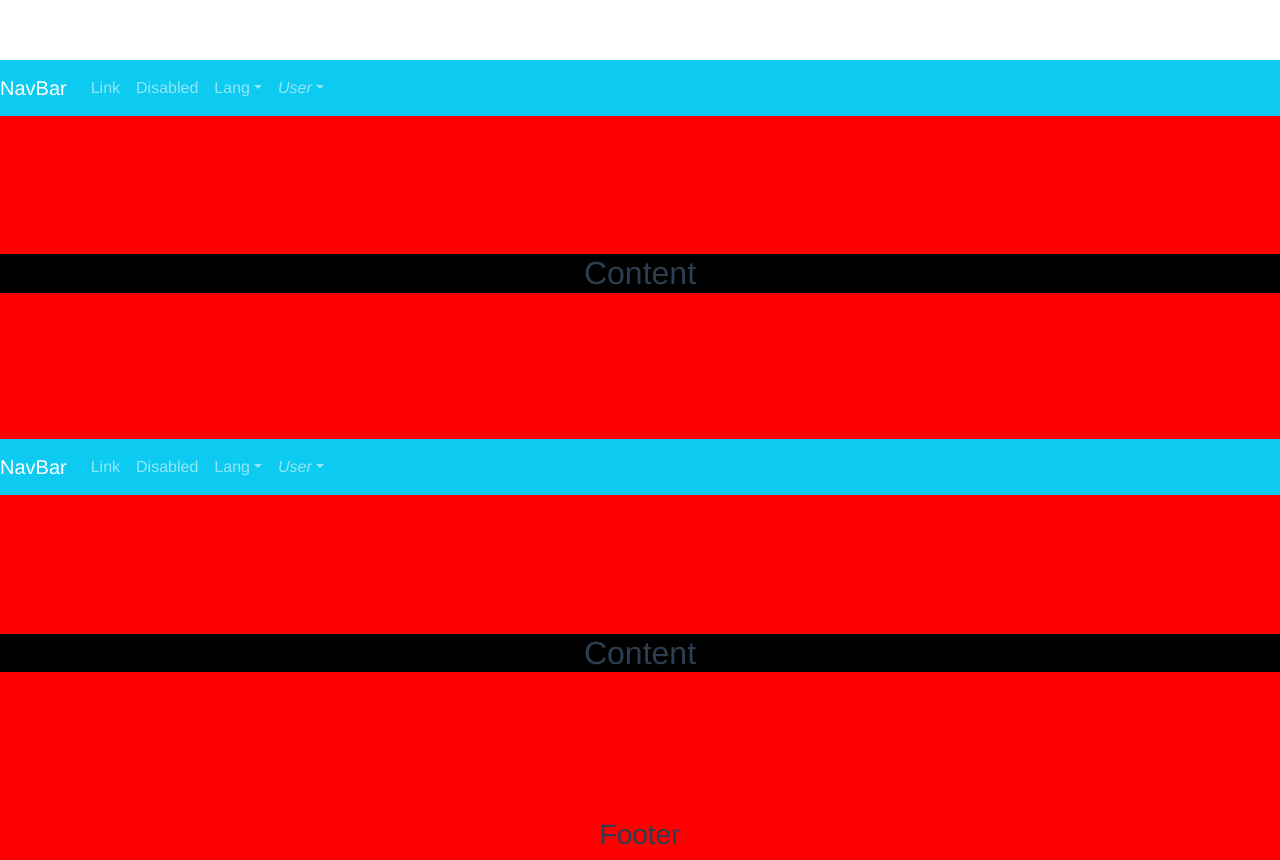
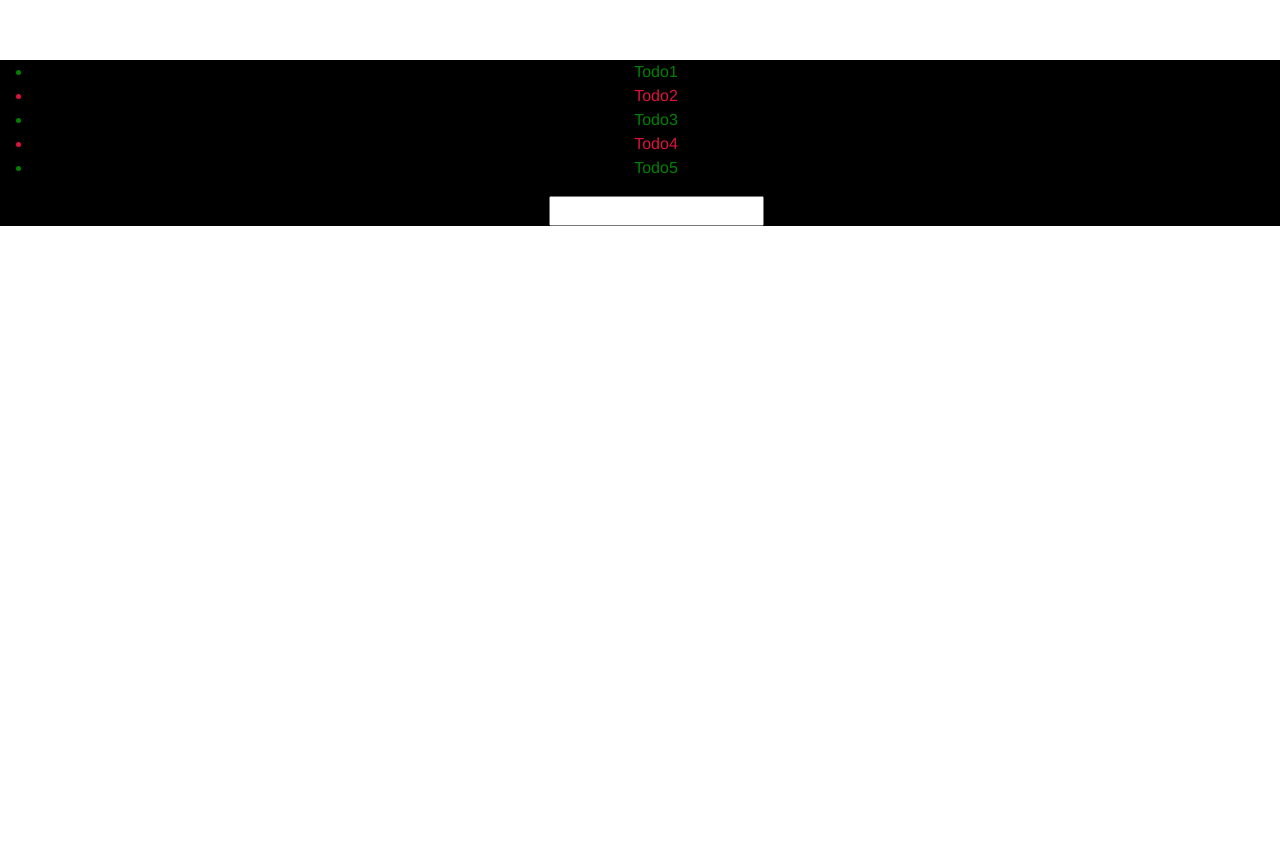
Before and after one commit to ynt29/ViewVue, a Vue app: page / in a window 1280 px wide. After the commit the page ends 800 px from the top, so only its background shows below. Built offline with nearby package versions, Linux system fonts and the light colour scheme.

Commit message:
update 21/10/2021

```diff
--- a/src/App.vue
+++ b/src/App.vue
@@ -1,40 +1,80 @@
 <template>
-  <div id="app" class="test">
-    <Nav></Nav>
-    <Content></Content>
-    <Nav></Nav>
-    <Content></Content>
-    <h3>Footer</h3>
+  <div class="main">
+    <ul>
+      <li
+        v-for="todo in todos"
+        :key="todo.time"
+        :class="{ red: !todo.completed, green: todo.completed }"
+      >
+        {{ todo.text }}
+      </li>
+      <p>
+        {{ text }}
+      </p>
+      <input type="text" v-model="text" />
+    </ul>
   </div>
 </template>
 
 <script>
-import Nav from "./components/Nav.vue";
-import Content from "./components/Content.vue";
+export default {
+  name: "Main",
+  filters: {
+    capitalize(val) {
+      return val.toUpperCase();
+    },
+  },
 
-export default {
-  name: "App",
-  components: {
-    Nav,
-    Content,
+  data() {
+    return {
+      color: "red",
+      todos: [
+        {
+          text: "Todo1",
+          completed: true,
+          time: 1526710200,
+        },
+        {
+          text: "Todo2",
+          completed: false,
+          time: 1526710200,
+        },
+        {
+          text: "Todo3",
+          completed: true,
+          time: 1526710200,
+        },
+        {
+          text: "Todo4",
+          completed: false,
+          time: 1526710200,
+        },
+        {
+          text: "Todo5",
+          completed: true,
+          time: 1526710200,
+        },
+      ],
+    };
   },
 };
 </script>
 
 <style>
-#app {
-  font-family: Avenir, Helvetica, Arial, sans-serif;
+.main {
+  font-family: "Avenir", Helvetica, Arial, sans-serif;
   -webkit-font-smoothing: antialiased;
   -moz-osx-font-smoothing: grayscale;
   text-align: center;
-  color: #2c3e50;
+  color: white;
+  background-color: black;
   margin-top: 60px;
 }
-.test {
-  display: flex;
-  height: 100vh;
-  background-color: red;
-  flex-direction: column;
-  justify-content: space-between;
+
+.red {
+  color: crimson;
+}
+.green {
+  color: green;
 }
 </style>
```
